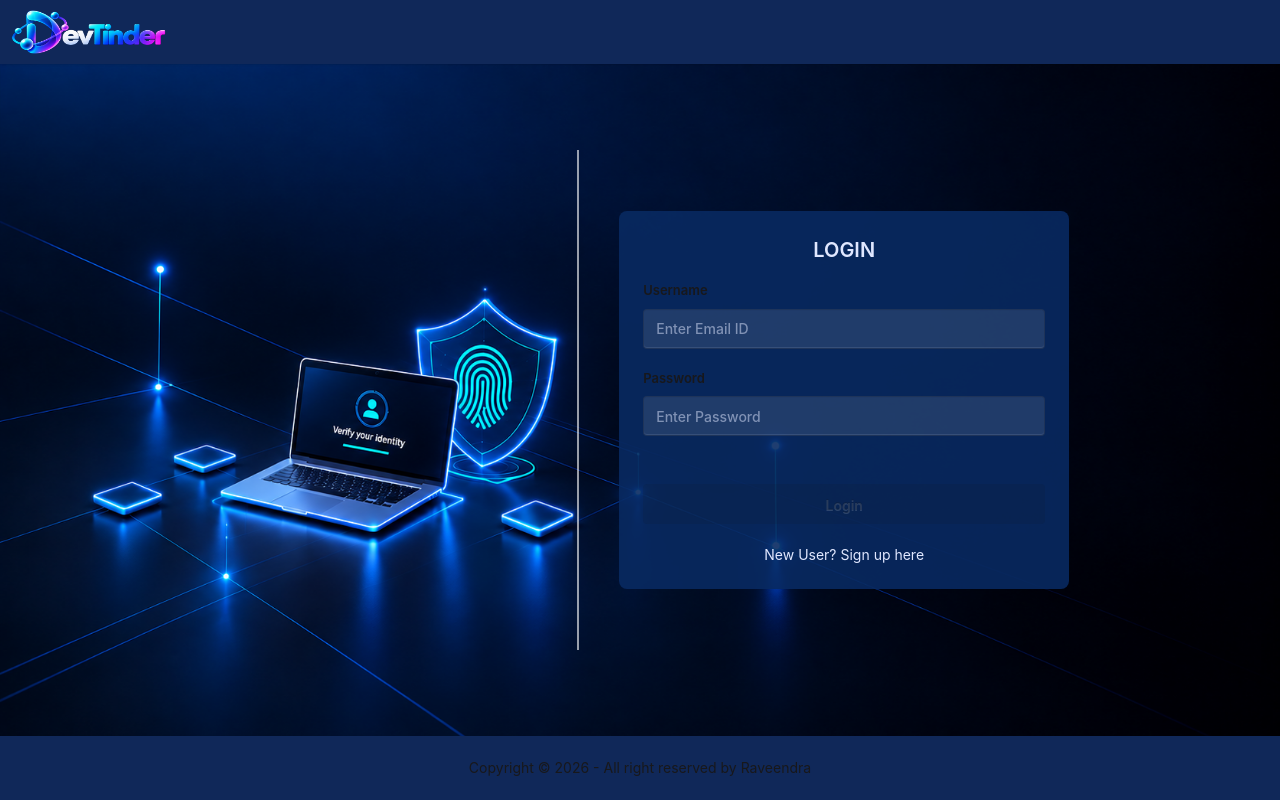
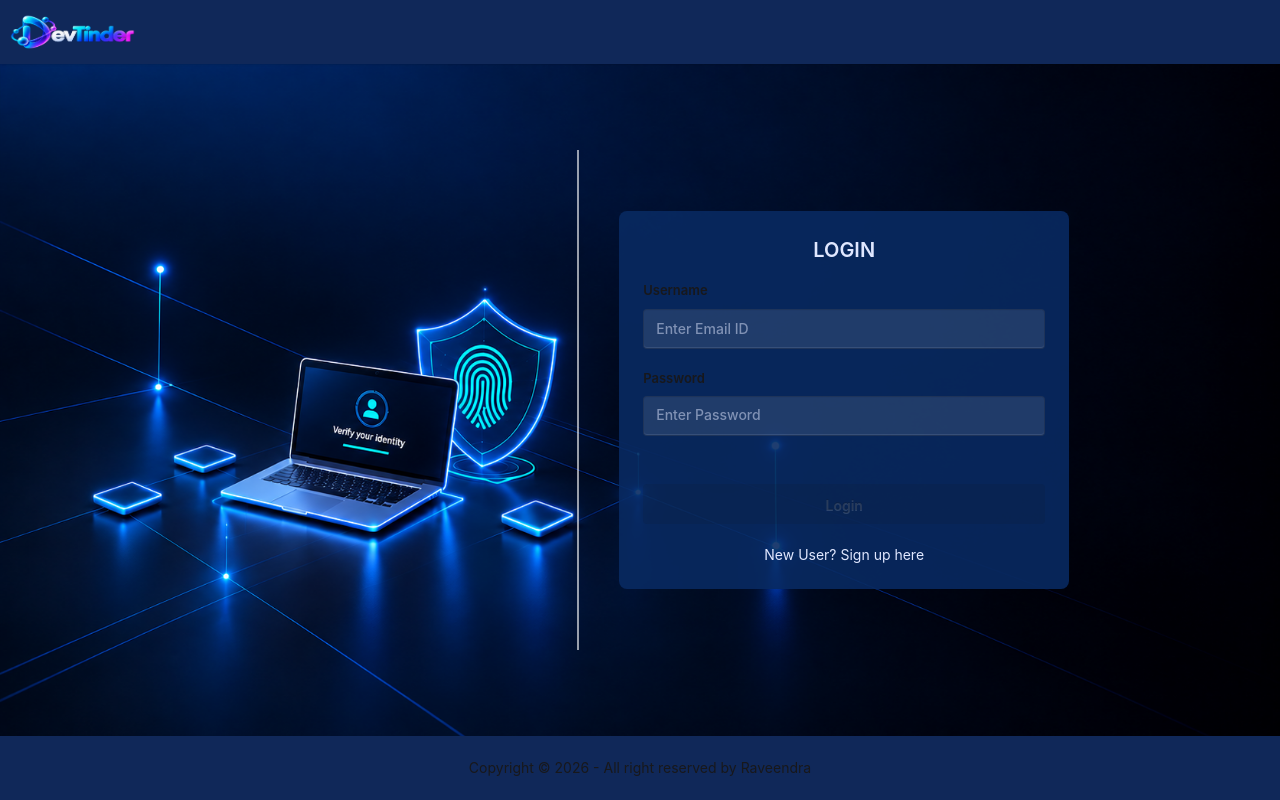
Before and after one commit to raveendra180821/devTinder_Web, a React (Vite) app: page /login in a window 1280 px wide. Built offline with nearby package versions, Linux system fonts and the light colour scheme; no server answers.

Commit message:
fixed chat loading issue

```diff
--- a/src/components/Chat.jsx
+++ b/src/components/Chat.jsx
@@ -22,7 +22,7 @@ const Chat = () => {
       });
 
       setTargetUser(() => res.data.participants.find((user) => user?._id?.toString() === targetUserId))
-
+      console.dir(res)
       const chatMessages = res.data.messages.map((v) => {
         const { sender, message, timeStamp } = v;
         return {
@@ -41,8 +41,6 @@ const Chat = () => {
 
   useEffect(() => {
     fetchChatMessages(targetUserId);
-    fetchChatMessages(targetUserId)
-
   }, []);
 
   const socket = useSocket()
--- a/src/components/Connections.jsx
+++ b/src/components/Connections.jsx
@@ -41,7 +41,6 @@ const Connections = () => {
                             <h1 className="text-[20px] font-bold my-[24px]">Connections</h1>
                             {connections.map(connection => {
                                 const { _id, firstName, lastName, photoUrl, status } = connection
-                                console.log(firstName, status)
                                 return (
                                     <div key={_id} className="flex items-center min-h-[70px] w-full bg-[#08396e] rounded-l-[40px] rounded-r-[10px] mx-auto mb-4">
                                         <figure className="min-[678px]:py-[6px] ml-[6px] shrink-0">
--- a/src/components/Feed.jsx
+++ b/src/components/Feed.jsx
@@ -55,7 +55,7 @@ const Feed = () => {
 
     return (
 
-        <div style={{backgroundImage: `url(${images.main})`}} className="bg-cover flex flex-col items-center bg-white pt-8 lg:pt-14 w-full h-[calc(100dvh-128px)] px-[16px]">
+        <div style={{backgroundImage: `url(${images.main})`}} className="bg-cover flex flex-col items-center bg-white py-8 lg:pt-14 w-full min-h-[calc(100dvh-128px)] px-[16px]">
             <span className='border-2 border-purple-700 w-20 h-0.5 rounded-lg' />
             <h1 className='text-xl lg:text-3xl font-bold mt-6'>Discover Developers</h1>
             <p className='text-sm lg:text-[16px] font-bold text-gray-400 mt-3 mb-5'><span>{`${feed.length} developers`}</span> left in your feed</p>
--- a/src/components/Login.jsx
+++ b/src/components/Login.jsx
@@ -1,24 +1,26 @@
-import { useEffect, useRef, useState } from 'react'
-import axios from 'axios';
-import { useDispatch, useSelector } from 'react-redux';
-import { addUser } from '../utils/userSlice';
-import { useNavigate } from 'react-router-dom';
-import { BASE_URL } from '../utils/constants';
-import images from '../utils/images';
+import { useEffect, useRef, useState } from "react";
+import axios from "axios";
+import { useDispatch, useSelector } from "react-redux";
+import { addUser } from "../utils/userSlice";
+import { useNavigate } from "react-router-dom";
+import { BASE_URL } from "../utils/constants";
+import { PiEyeLight } from "react-icons/pi";
+import { PiEyeSlash } from "react-icons/pi";
+import images from "../utils/images";
 
 const Login = () => {
-
-    const user = useSelector(state => state.user)
+  const user = useSelector((state) => state.user);
 
   const [firstName, setFirstName] = useState("");
-    const [lastName, setLastName] = useState("")
+  const [lastName, setLastName] = useState("");
   const [userName, setUserName] = useState("");
   const [password, setPassword] = useState("");
-    const [errMsg, setErrMsg] = useState("")
-    const [isLoginForm, setIsLoginForm] = useState(true)
-    const [isSwitching, setIsSwitching] = useState(false)
-    const dispatch = useDispatch()
-    const navigate = useNavigate()
+  const [passwordType, setPasswordType] = useState("password")
+  const [errMsg, setErrMsg] = useState("");
+  const [isLoginForm, setIsLoginForm] = useState(true);
+  const [isSwitching, setIsSwitching] = useState(false);
+  const dispatch = useDispatch();
+  const navigate = useNavigate();
 
   const handleSubmit = async () => {
     setErrMsg("");
@@ -28,7 +30,9 @@ const Login = () => {
         ? { email: userName, password }
         : { firstName, lastName, email: userName, password };
 
-            const res = await axios.post(BASE_URL + url, body, { withCredentials: true });
+      const res = await axios.post(BASE_URL + url, body, {
+        withCredentials: true,
+      });
       dispatch(addUser(res.data.data));
     } catch (e) {
       const errMessage = e.response?.data?.message;
@@ -40,46 +44,50 @@ const Login = () => {
     }
   };
 
-    const timerRef = useRef(null)
+  const timerRef = useRef(null);
 
   const displayLoader = () => {
-        setIsSwitching(true)
+    setIsSwitching(true);
     timerRef.current = setTimeout(() => {
-            console.log("switch staopped")
-            setIsSwitching(false)
-        }, 600)
-    }
+      setIsSwitching(false);
+    }, 600);
+  };
 
   useEffect(() => {
     return () => {
       if (timerRef.current) {
-                clearTimeout(timerRef.current)
+        clearTimeout(timerRef.current);
       }
-        }
-    }, [])
+    };
+  }, []);
 
-
-    return (
-        user
-            ? navigate(isLoginForm ? "/" : "/profile")
-            : (
-                <div style={{ backgroundImage: `url(${images.login})` }} className='w-full min-h-[calc(100dvh-128px)] bg-center bg-cover flex items-center gap-[40px] p-3'>
-                    <div className='max-[768px]:hidden ml-[45%] border border-white/60 h-[calc(100dvh-300px)]'></div>
-                    {isSwitching
-                        ? <span className="loading loading-ring loading-md ml-[225px]"></span>
-                        : (
+  return user ? (
+    navigate(isLoginForm ? "/" : "/profile")
+  ) : (
+    <div
+      style={{ backgroundImage: `url(${images.login})` }}
+      className="w-full min-h-[calc(100dvh-128px)] bg-center bg-cover flex items-center gap-[40px] p-3"
+    >
+      <div className="max-[768px]:hidden ml-[45%] border border-white/60 h-[calc(100dvh-300px)]"></div>
+      {isSwitching ? (
+        <span className="loading loading-ring loading-md ml-[225px]"></span>
+      ) : (
         <form
           onSubmit={(e) => {
-                                    e.preventDefault()
+            e.preventDefault();
           }}
-                                className="card bg-[#082a61]/90  text-primary-content w-full max-w-[450px] max-[768px]:mx-auto">
+          className="card bg-[#082a61]/90  text-primary-content w-full max-w-[450px] max-[768px]:mx-auto"
+        >
           <div className="card-body">
             <h2 className="card-title mx-auto text-[20px] justify-center w-full">
               {isLoginForm ? "LOGIN" : "SIGN UP"}
             </h2>
-                                    {!isLoginForm && (<>
+            {!isLoginForm && (
+              <>
                 <fieldset className="fieldset">
-                                            <legend className="fieldset-legend text-[13px]">First Name</legend>
+                  <legend className="fieldset-legend text-[13px]">
+                    First Name
+                  </legend>
                   <input
                     type="text"
                     value={firstName}
@@ -89,7 +97,9 @@ const Login = () => {
                   />
                 </fieldset>
                 <fieldset className="fieldset">
-                                            <legend className="fieldset-legend text-[13px]">Last Name</legend>
+                  <legend className="fieldset-legend text-[13px]">
+                    Last Name
+                  </legend>
                   <input
                     type="text"
                     value={lastName}
@@ -98,7 +108,8 @@ const Login = () => {
                     onChange={(e) => setLastName(e.target.value)}
                   />
                 </fieldset>
-                                    </>)}
+              </>
+            )}
             <fieldset className="fieldset">
               <legend className="fieldset-legend text-[13px]">Username</legend>
               <input
@@ -111,40 +122,51 @@ const Login = () => {
             </fieldset>
             <fieldset className="fieldset">
               <legend className="fieldset-legend text-[13px]">Password</legend>
+              <div className="relative">
                 <input
-                                            type="password"
+                  type={passwordType}
                   value={password}
-                                            className="input font-bold placeholder:font-medium w-full min-h-[40px] bg-white/10 outline-none"
+                  className="input font-bold placeholder:font-medium w-full min-h-[40px] bg-white/10 outline-none pb-1"
                   placeholder="Enter Password"
                   onChange={(e) => setPassword(e.target.value)}
                 />
+                <PiEyeLight className={`absolute top-2.5 right-2.5 size-5 ${!password || passwordType === "password" ? "hidden" : "inline"}`} onClick={() => setPasswordType("password")}/>
+                <PiEyeSlash className={`absolute top-2.5 right-2.5 size-5 ${!password || passwordType === "text" ? "hidden" : "inline"}`} onClick={() => setPasswordType("text")}/>
+              </div>
             </fieldset>
-                                    <p className="min-h-[20px] text-[14px] font-bold text-red-400">{errMsg}</p>
+            <p className="min-h-[20px] text-[14px] font-bold text-red-400">
+              {errMsg}
+            </p>
             <div className="card-actions justify-center mt-2">
               <button
                 className="btn btn-primary w-full min-h-[40px]"
                 onClick={handleSubmit}
-                                            disabled={isLoginForm ? (!userName || !password) : (!firstName || !lastName || !userName || !password)}
+                disabled={
+                  isLoginForm
+                    ? !userName || !password
+                    : !firstName || !lastName || !userName || !password
+                }
               >
                 {isLoginForm ? "Login" : "Sign up"}
               </button>
             </div>
             <p
-                                        className='mx-auto mt-3 cursor-pointer'
+              className="mx-auto mt-3 cursor-pointer"
               onClick={() => {
-                                            setErrMsg("")
-                                            displayLoader()
-                                            setIsLoginForm(!isLoginForm)
+                setErrMsg("");
+                displayLoader();
+                setIsLoginForm(!isLoginForm);
               }}
             >
-                                        {isLoginForm ? "New User? Sign up here" : "Existing User? Login here"}
+              {isLoginForm
+                ? "New User? Sign up here"
+                : "Existing User? Login here"}
             </p>
           </div>
         </form>
       )}
     </div>
-            )
-    )
-}
+  );
+};
 
-export default Login
+export default Login;
--- a/src/components/NavBar.jsx
+++ b/src/components/NavBar.jsx
@@ -35,7 +35,7 @@ const NavBar = () => {
         <div className="navbar shrink-0 relative min-h-[64px] bg-[#102859] shadow-sm">
             <div className="flex-1">
                 <Link to="/">
-                    <img src={images.navLogo} alt="Logo" className='w-26 lg:w-40 h-8 lg:h-12 hover:shadow-[0_0_15px_#0f1f3f] rounded-lg' />
+                    <img src={images.navLogo} alt="Logo" className='w-24 md:w-28 lg:w-32 h-7 md:h-8 lg:h-9 hover:shadow-[0_0_15px_#0f1f3f] rounded-lg' />
                 </Link>
             </div>
             {user && (
--- a/src/components/Profile.jsx
+++ b/src/components/Profile.jsx
@@ -66,8 +66,6 @@ const Profile = () => {
       setErrMsg("");
       setErrField("");
 
-      console.log(formData)
-
       const res = await axios.patch(BASE_URL + "/profile/edit", formData, {
         withCredentials: true,
       });
@@ -107,10 +105,10 @@ const Profile = () => {
 
   return (
 
-    <div style={{ backgroundImage: `url(${images.main})` }} className="w-full min-[768px]:h-[calc(100dvh-128px)] bg-center bg-cover">
+    <div style={{ backgroundImage: `url(${images.main})` }} className="w-full min-[768px]:min-h-[calc(100dvh-128px)] bg-center bg-cover overflow-y-auto">
       {!user
         ? (
-          <div className="h-full flex justify-center items-center">
+          <div className="h-[calc(100dvh-128px)] flex justify-center items-center">
             <span className="loading loading-spinner loading-md"></span>
           </div>
         )
```
Lines whose indentation alone changed are shown as unchanged.
